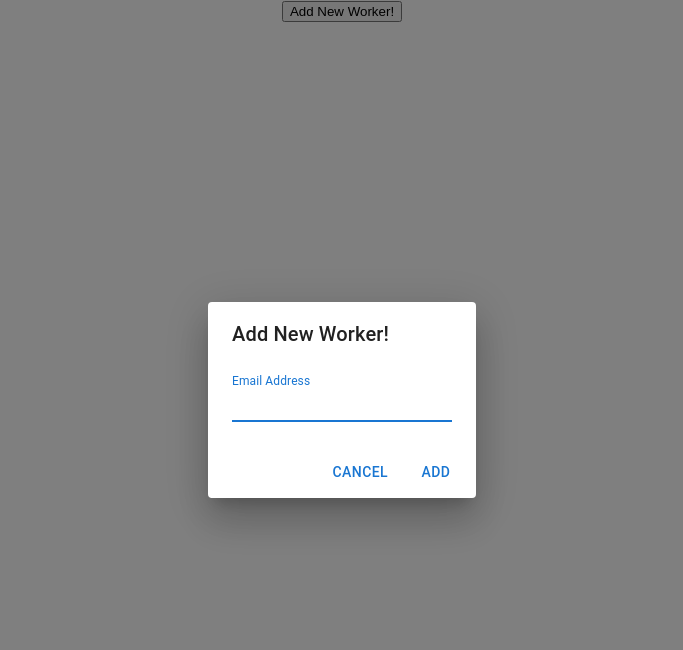
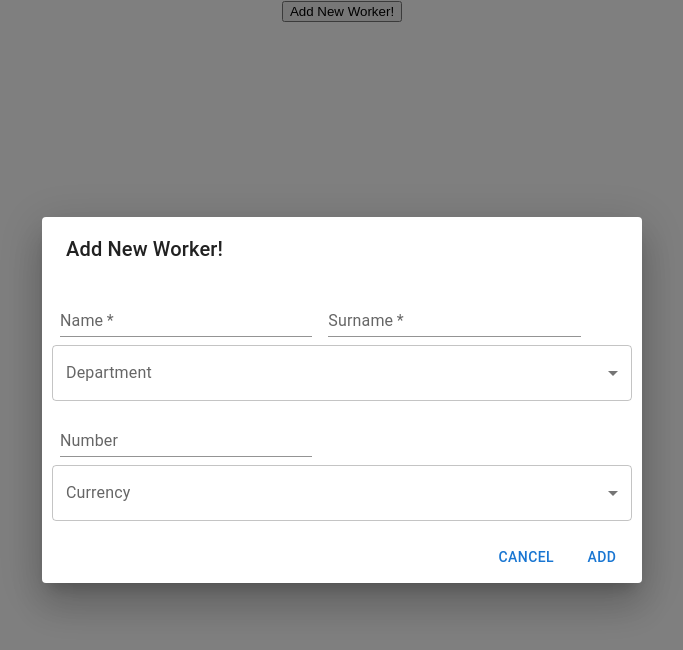
Before and after one commit to NorthWillov/workers-data-app, a React (Create React App) app: page / in a window 1280 px wide. Both pictures are taken after a click on the button "Add New Worker!". Shown: the top 650 px of the page, without its empty margins (298-981 px from the left). Built offline with nearby package versions, Linux system fonts and the light colour scheme.

Commit message:
Add new worker form

```diff
--- /dev/null
+++ b/src/components/NewWorkerForm.tsx
@@ -0,0 +1,87 @@
+import React, { FC, useState } from "react";
+import Box from "@mui/material/Box";
+import TextField from "@mui/material/TextField";
+import InputLabel from "@mui/material/InputLabel";
+import MenuItem from "@mui/material/MenuItem";
+import FormControl from "@mui/material/FormControl";
+import Select, { SelectChangeEvent } from "@mui/material/Select";
+
+const NewWorkerForm: FC = () => {
+  const [newWorker, setNewWorker] = useState({
+    name: "",
+    surname: "",
+    department: "",
+    salary: 0,
+    currency: "",
+  });
+
+  const handleChange = (e: SelectChangeEvent | any) => {
+    setNewWorker({ ...newWorker, [e.target.name]: e.target.value });
+  };
+  return (
+    <Box
+      component="form"
+      sx={{
+        "& .MuiTextField-root": { m: 1, width: "25ch" },
+      }}
+      autoComplete="off"
+    >
+      <TextField
+        onChange={handleChange}
+        required
+        label="Name"
+        name="name"
+        variant="standard"
+      />
+      <TextField
+        onChange={handleChange}
+        required
+        label="Surname"
+        name="surname"
+        variant="standard"
+      />
+      <FormControl fullWidth>
+        <InputLabel id="department-select">Department</InputLabel>
+        <Select
+          name="department"
+          required
+          labelId="department-select"
+          id="department-select"
+          value={newWorker.department}
+          label="Department"
+          onChange={handleChange}
+        >
+          <MenuItem value="IT">IT</MenuItem>
+          <MenuItem value="Sales">Sales</MenuItem>
+          <MenuItem value="Administration">Administration</MenuItem>
+        </Select>
+      </FormControl>
+      <TextField
+        onChange={handleChange}
+        name="salary"
+        id="standard-number"
+        label="Number"
+        type="number"
+        variant="standard"
+      />
+      <FormControl fullWidth>
+        <InputLabel id="currency-select">Currency</InputLabel>
+        <Select
+          name="currency"
+          required
+          labelId="currency-select"
+          id="currency-select"
+          value={newWorker.currency}
+          label="Department"
+          onChange={handleChange}
+        >
+          <MenuItem value="USD">USD</MenuItem>
+          <MenuItem value="PLN">PLN</MenuItem>
+          <MenuItem value="EUR">EUR</MenuItem>
+        </Select>
+      </FormControl>
+    </Box>
+  );
+};
+
+export default NewWorkerForm;
--- a/src/components/NewWorkerModal.tsx
+++ b/src/components/NewWorkerModal.tsx
@@ -1,11 +1,10 @@
 import React, { FC } from "react";
-import Button from '@mui/material/Button';
-import TextField from '@mui/material/TextField';
-import Dialog from '@mui/material/Dialog';
-import DialogActions from '@mui/material/DialogActions';
-import DialogContent from '@mui/material/DialogContent';
-import DialogContentText from '@mui/material/DialogContentText';
-import DialogTitle from '@mui/material/DialogTitle';
+import Button from "@mui/material/Button";
+import Dialog from "@mui/material/Dialog";
+import DialogActions from "@mui/material/DialogActions";
+import DialogContent from "@mui/material/DialogContent";
+import DialogTitle from "@mui/material/DialogTitle";
+import NewWorkerForm from "./NewWorkerForm";
 
 interface NewWorkerModalProps {
   isOpen: boolean;
@@ -16,16 +15,8 @@ const NewWorkerModal: FC<NewWorkerModalProps> = ({ isOpen, handleClose }) => {
   return (
     <Dialog open={isOpen} onClose={handleClose}>
       <DialogTitle>Add New Worker!</DialogTitle>
-      <DialogContent>
-        <TextField
-          autoFocus
-          margin="dense"
-          id="name"
-          label="Email Address"
-          type="email"
-          fullWidth
-          variant="standard"
-        />
+      <DialogContent sx={{ padding: "10px" }}>
+        <NewWorkerForm />
       </DialogContent>
       <DialogActions>
         <Button onClick={handleClose}>Cancel</Button>
```
